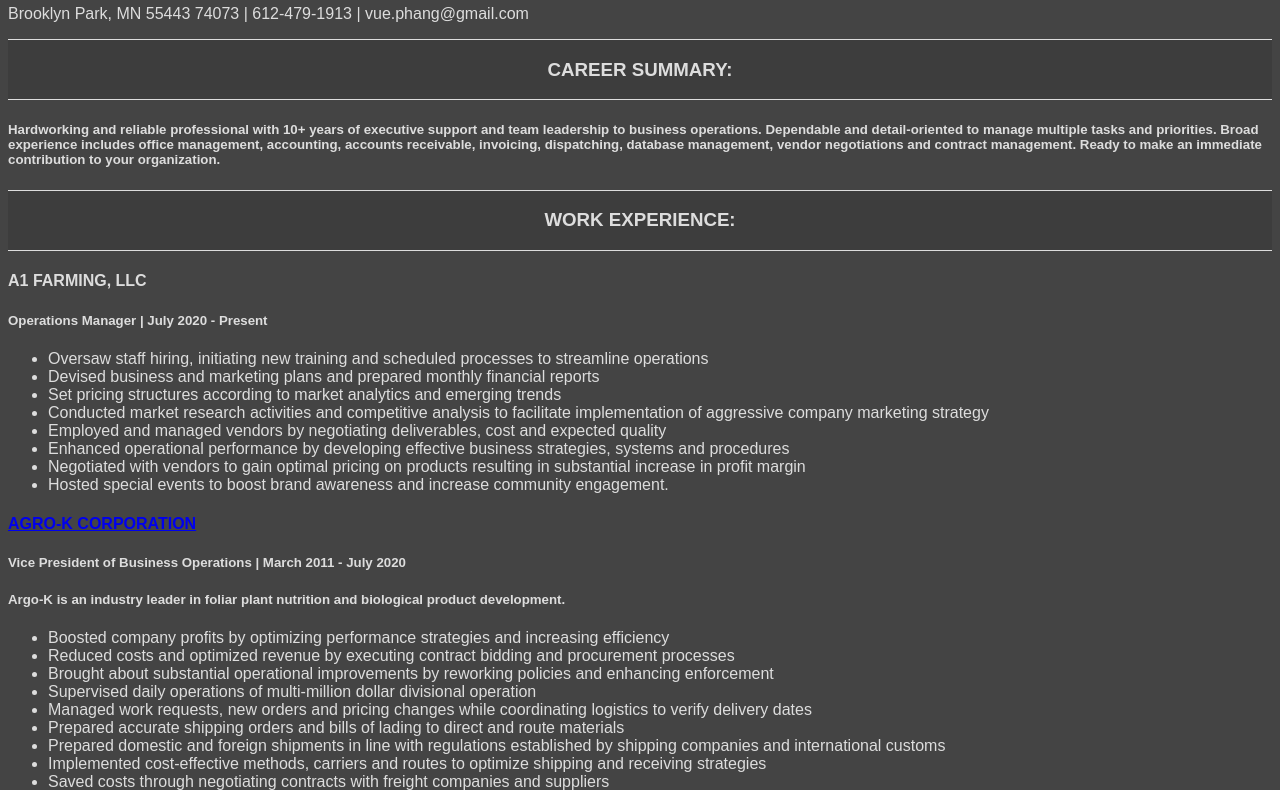
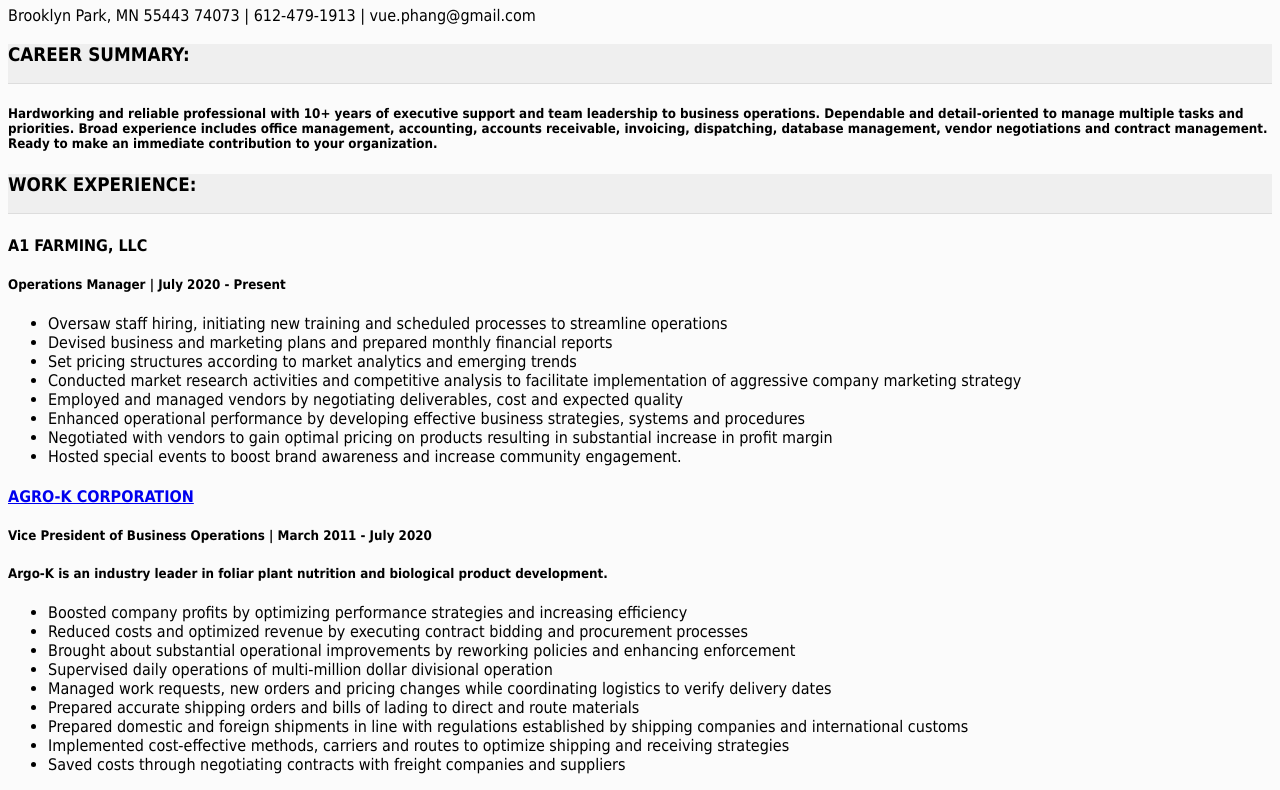
Before and after one commit to vuephang/vuephang.github.io, a plain HTML site: page index.html in a window 1280 px wide. Shown: the part 75-865 px from the top of the page. Drawn offline with Linux system fonts and the light colour scheme.

Commit message:
Update style.css

```diff
--- a/style.css
+++ b/style.css
@@ -1,14 +1,13 @@
 body {
-  background-color: #444444;
-  color: #dddddd;
-  font-family: Arial, Helvetica, sans-serif;
+  background-color: #fbfbfb;
+  color: black;
+  font-family: tahoma, Helvetica, sans-serif;
   margin: 10 % 20%;
 }
 
 .exp-header {
-  text-align: center;
+    text-align: left;
     text-transform: uppercase;
-    border-top: 1px solid #dddddd;
     border-bottom: 1px solid #dddddd;
-    background-color: rgba(0,0,0, 0.1)
+    background-color: #efefef;
 }
```
